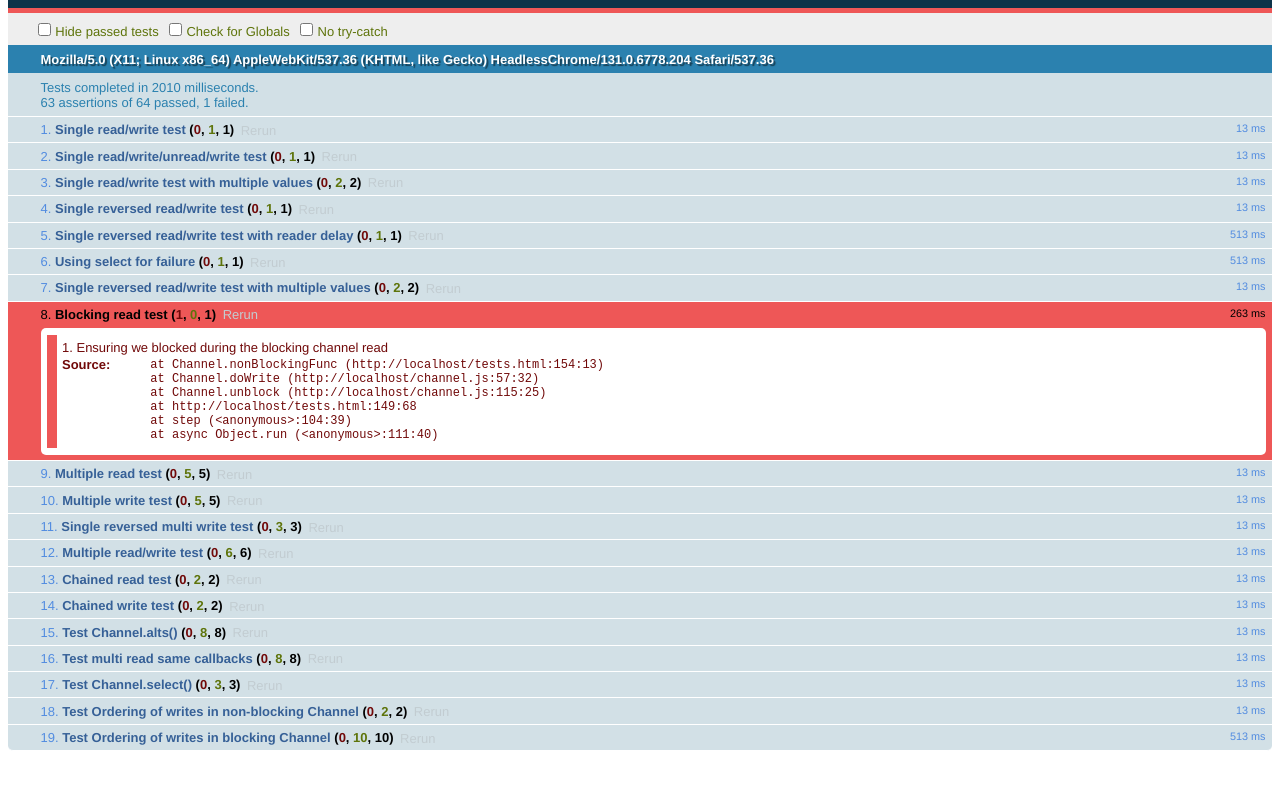
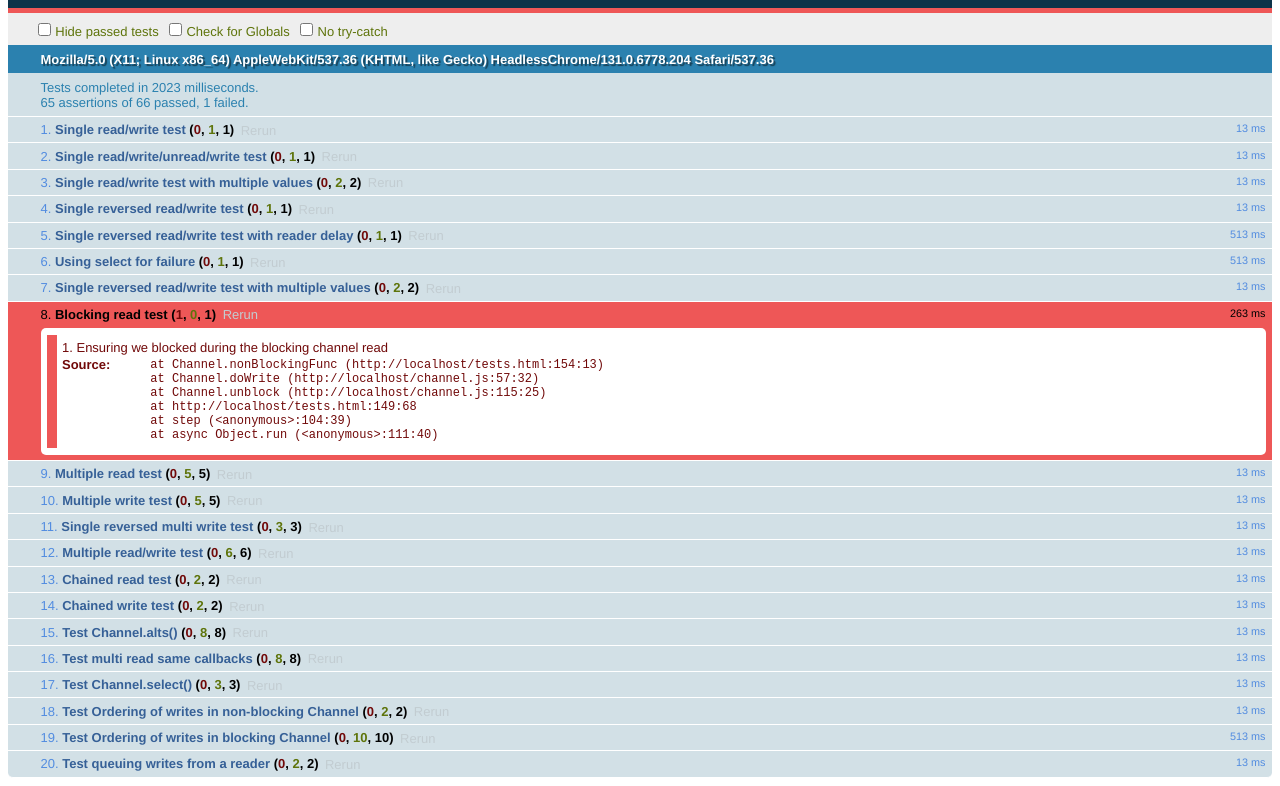
Before and after one commit to brophdawg11/JsChannels, a plain HTML site: page tests.html in a window 1280 px wide. Shown: the part 48-834 px from the top of the page. Before the commit the page ends 807 px from the top, so only its background shows below. Drawn offline with Linux system fonts and the light colour scheme.

Commit message:
Fixed bug with queuing writes from a reader callback

```diff
--- a/channel.js
+++ b/channel.js
@@ -124,8 +124,12 @@
          * @return {Channel}    The channel object, for chaining purposes
          */
         this.write = function write() {
-            if (callbacks.length === 0 || queuedWrites.length > 0 || blocked) {
-                // There are no readers yet, queue this up
+            if (callbacks.length === 0 || queuedWrites.length > 0 || blocked || cbIndex >= 0) {
+                // Queue up the write if:
+                // there are no readers OR
+                // we already have writes queued up OR
+                // we're currently blocked OR
+                // we're in the middle of processing a previous write
                 queuedWrites.push(arguments);
             } else {
                 // Write!
--- a/tests.html
+++ b/tests.html
@@ -410,6 +410,37 @@
         c0.write();
     });
 
+
+    asyncTest("Test queuing writes from a reader", function() {
+        var c = new Channel(),
+            count = 0,
+            hdl;
+
+        function reader(val) {
+            // val should always equal count, so test it
+            strictEqual(val, count);
+            count++;
+            // prevent infinite loop, only need to test > 1
+            if (count < 2) {
+                c.write(count);
+            } else {
+                clearTimeout(hdl);
+                start();
+            }
+        }
+
+        // after a second, the test has failed (process has hung)
+        hdl = setTimeout(function () {
+            ok(false);
+            start();
+        }, 1000);
+
+        // setup the reader
+        c.read(reader);
+        // initiate first write
+        c.write(count);
+    });
+
   </script>
 </body>
 </html>
```
